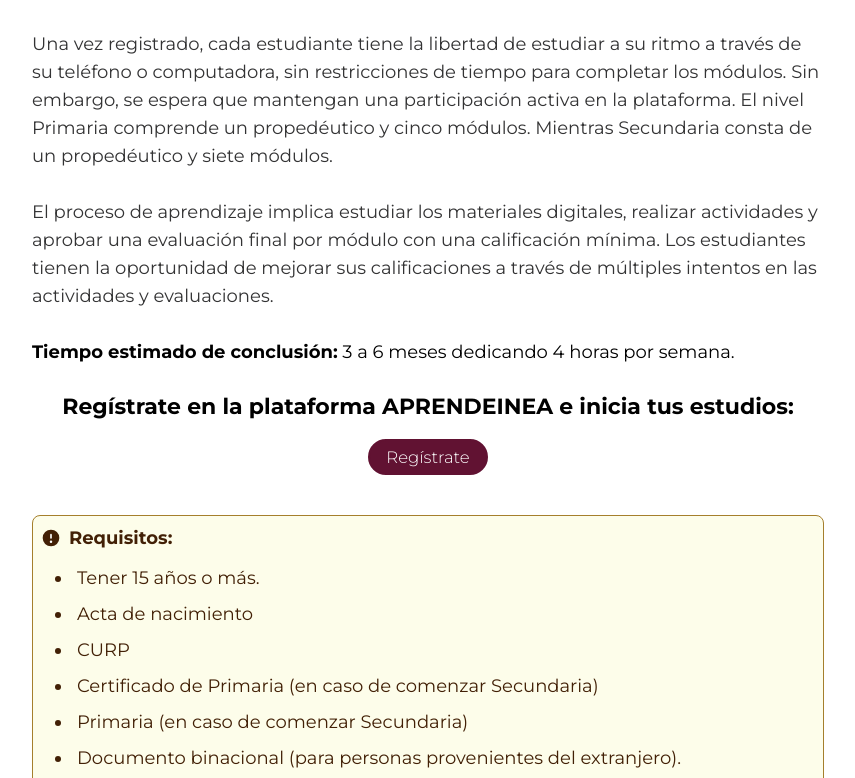
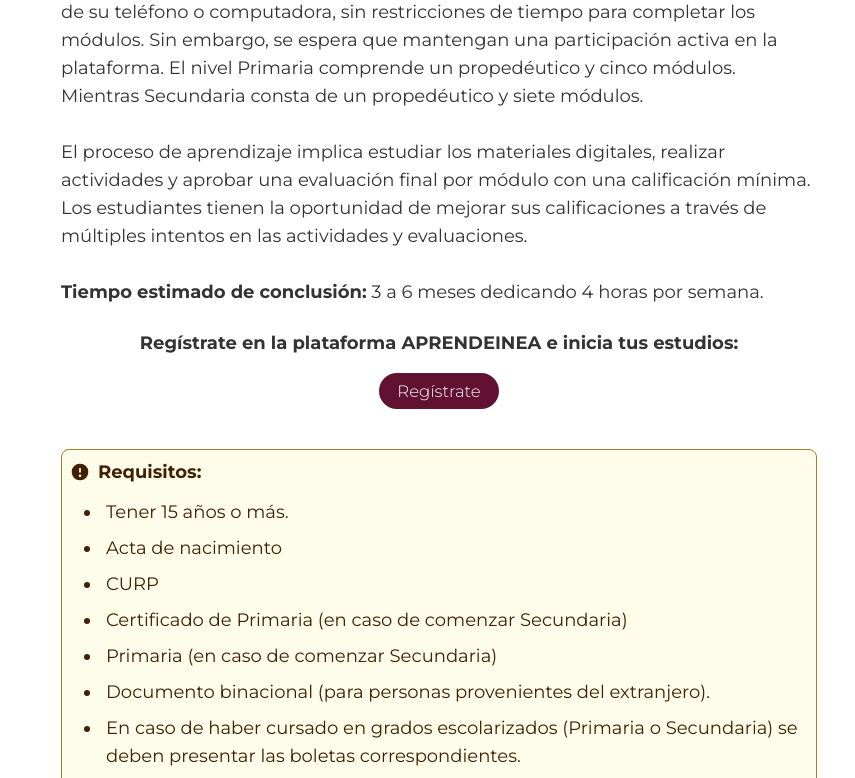
Before and after one commit to ineacdmx2024/inea-web, a Next.js app: page /oferta-educativa/enlinea in a window 1280 px wide. Shown: the part 760-1538 px from the top of the page, without its empty margins (8-863 px from the left). Built offline with nearby package versions, Linux system fonts and the light colour scheme; no server answers.

Commit message:
Ajustes en el diseño de Noticias Antiguas: margen superior y estructura del contenido

```diff
--- a/src/app/blog/noticias-antiguas/page.jsx
+++ b/src/app/blog/noticias-antiguas/page.jsx
@@ -4,7 +4,6 @@ import { useState, useEffect } from "react";
 import Image from "next/image";
 import Link from "next/link";
 import PagSec from "@/components/PlantillaPagSec"; // Nuevo componente importado
-import "./Noticias.css";
 
 const open_Sans = Open_Sans({
   weight: ["300", "400", "500", "700"],
@@ -37,7 +36,7 @@ function NoticiasAntiguas({ item }) {
     try {
       const response = await fetch(
         `https://inea-web-backend-cg20.onrender.com/api/blogs?populate=*&sort[0]=Fecha:desc&pagination[limit]=${noticiasPorPagina}&pagination[start]=${start}`
-
+        //`https://inea-web-backend.onrender.com/api/blogs?populate=*&sort[0]=Fecha:desc&pagination[limit]=${noticiasPorPagina}&pagination[start]=${start}`
       );
       const result = await response.json();
       setDatos(result.data);
@@ -97,9 +96,10 @@ function NoticiasAntiguas({ item }) {
   return (
     <main>
       <PagSec Enlaces={[]} mostrarCarrusel={false}> {/* Deshabilitamos el carrusel */}
-        <div className="mx-auto w-11/12 medida3:w-full arrow:w-11/12 tablet:w-[1140px] mt-[-10px] mb-0">
+        <div className="mx-auto w-11/12 medida3:w-4/5 md:w-[1142px] grid grid-cols-1 md:grid-cols-12 gap-4 items-start mt-0"> {/* Ajuste del margen superior */}
+          <div className="col-span-12 md:col-span-8">
             <h1
-            className={`${montserrat.className} text-4xl font-semibold text-[#333334] letras:text-[38px] mt-0 mb-4`}
+              className={`${montserrat.className} text-[38px] font-semibold text-[#333334] mb-5 leading-tight`}
             >
               Noticias antiguas
             </h1>
@@ -184,6 +184,7 @@ function NoticiasAntiguas({ item }) {
               </div>
             </div>
           </div>
+        </div>
       </PagSec>
     </main>
   );
--- a/src/app/oferta-educativa/que-modalidad-elijo/page.jsx
+++ b/src/app/oferta-educativa/que-modalidad-elijo/page.jsx
@@ -105,13 +105,13 @@ function Modalidad() {
                   >
                     <div className="flex items-center">
                       <svg
-                        className="flex-shrink-0 w-4 h-4 me-2"
+                        className="w-5 h-5 mr-2 text-yellow-950"
                         aria-hidden="true"
                         xmlns="http://www.w3.org/2000/svg"
                         fill="currentColor"
-                        viewBox="0 0 20 20"
+                        viewBox="0 0 24 24"
                       >
-                        <path d="M10 .5a9.5 9.5 9.5 0 1 0 9.5 9.5A9.51 9.51 0 0 0 10 .5ZM9.5 4a1.5 1.5 0 1 1 0 3 1.5 1.5 0 0 1 0-3ZM12 15H8a1 1 0 0 1 0-2h1v-3H8a1 1 0 0 1 0-2h2a1 1 0 0 1 1 1v4h1a1 1 0 0 1 0 2Z" />
+                        <path d="M12 2a10 10 0 1 0 10 10A10 10 0 0 0 12 2Zm0 15a1.5 1.5 0 1 1-1.5 1.5A1.5 1.5 0 0 1 12 17Zm1-4.5a1 1 0 0 1-2 0V7a1 1 0 0 1 2 0Z" />
                       </svg>
                       <span className="sr-only">Info</span>
                       <h3 className="text-lg font-medium">
@@ -195,13 +195,13 @@ function Modalidad() {
                   >
                     <div className="flex items-center">
                       <svg
-                        className="flex-shrink-0 w-4 h-4 me-2"
+                        className="w-5 h-5 mr-2 text-yellow-950"
                         aria-hidden="true"
                         xmlns="http://www.w3.org/2000/svg"
                         fill="currentColor"
-                        viewBox="0 0 20 20"
+                        viewBox="0 0 24 24"
                       >
-                        <path d="M10 .5a9.5 9.5 9.5 0 1 0 9.5 9.5A9.51 9.51 0 0 0 10 .5ZM9.5 4a1.5 1.5 0 1 1 0 3 1.5 1.5 0 0 1 0-3ZM12 15H8a1 1 0 0 1 0-2h1v-3H8a1 1 0 0 1 0-2h2a1 1 0 0 1 1 1v4h1a1 1 0 0 1 0 2Z" />
+                        <path d="M12 2a10 10 0 1 0 10 10A10 10 0 0 0 12 2Zm0 15a1.5 1.5 0 1 1-1.5 1.5A1.5 1.5 0 0 1 12 17Zm1-4.5a1 1 0 0 1-2 0V7a1 1 0 0 1 2 0Z" />
                       </svg>
                       <span className="sr-only">Info</span>
                       <h3 className="text-lg font-medium">
@@ -281,13 +281,13 @@ function Modalidad() {
                   >
                     <div className="flex items-center">
                       <svg
-                        className="flex-shrink-0 w-4 h-4 me-2"
+                        className="w-5 h-5 mr-2 text-yellow-950"
                         aria-hidden="true"
                         xmlns="http://www.w3.org/2000/svg"
                         fill="currentColor"
-                        viewBox="0 0 20 20"
+                        viewBox="0 0 24 24"
                       >
-                        <path d="M10 .5a9.5 9.5 9.5 0 1 0 9.5 9.5A9.51 9.51 0 0 0 10 .5ZM9.5 4a1.5 1.5 0 1 1 0 3 1.5 1.5 0 0 1 0-3ZM12 15H8a1 1 0 0 1 0-2h1v-3H8a1 1 0 0 1 0-2h2a1 1 0 0 1 1 1v4h1a1 1 0 0 1 0 2Z" />
+                        <path d="M12 2a10 10 0 1 0 10 10A10 10 0 0 0 12 2Zm0 15a1.5 1.5 0 1 1-1.5 1.5A1.5 1.5 0 0 1 12 17Zm1-4.5a1 1 0 0 1-2 0V7a1 1 0 0 1 2 0Z" />
                       </svg>
                       <span className="sr-only">Info</span>
                       <h3 className="text-lg font-medium">
@@ -359,13 +359,13 @@ function Modalidad() {
                   >
                     <div className="flex items-center">
                       <svg
-                        className="flex-shrink-0 w-4 h-4 me-2"
+                        className="w-5 h-5 mr-2 text-yellow-950"
                         aria-hidden="true"
                         xmlns="http://www.w3.org/2000/svg"
                         fill="currentColor"
-                        viewBox="0 0 20 20"
+                        viewBox="0 0 24 24"
                       >
-                        <path d="M10 .5a9.5 9.5 9.5 0 1 0 9.5 9.5A9.51 9.51 0 0 0 10 .5ZM9.5 4a1.5 1.5 0 1 1 0 3 1.5 1.5 0 0 1 0-3ZM12 15H8a1 1 0 0 1 0-2h1v-3H8a1 1 0 0 1 0-2h2a1 1 0 0 1 1 1v4h1a1 1 0 0 1 0 2Z" />
+                        <path d="M12 2a10 10 0 1 0 10 10A10 10 0 0 0 12 2Zm0 15a1.5 1.5 0 1 1-1.5 1.5A1.5 1.5 0 0 1 12 17Zm1-4.5a1 1 0 0 1-2 0V7a1 1 0 0 1 2 0Z" />
                       </svg>
                       <span className="sr-only">Info</span>
                       <h3 className="text-lg font-medium">
--- a/src/components/PlantillaPagModalidad.jsx
+++ b/src/components/PlantillaPagModalidad.jsx
@@ -90,7 +90,13 @@ function PagMod({ info }) {
         ))}
 
         {/* Tiempo estimado */}
-        <p className="mt-2 text-lg">
+        <p
+          className="mt-2 text-lg"
+          style={{
+            color: "#333334",
+            fontSize: "18px",
+          }}
+        >
           <strong>Tiempo estimado de conclusión:</strong> {info.time}
         </p>
         <br />
@@ -102,9 +108,10 @@ function PagMod({ info }) {
               <div key={index} className="mb-2">
                 <p
                   style={{
-                    fontSize: "22px",
+                    fontSize: "18px",
                     fontWeight: "bold",
                     textAlign: "center",
+                    color: "#333334",
                   }}
                   className="mb-4"
                 >
--- a/src/components/PlantillaPagSec.jsx
+++ b/src/components/PlantillaPagSec.jsx
@@ -13,23 +13,22 @@ const montserrat = Montserrat({
 
 function PagSec({ Enlaces, Titulo, Subtitulo, children, mostrarCarrusel = true }) {
   return (
-    <div className="mt-[10.5vh] overflow-x-hidden">
-      <div className="mx-auto w-full max-w-screen-xl px-4 sm:px-6 md:px-10 grid grid-cols-1 md:grid-cols-12 gap-6 items-start">
+    <div className="mt-[8vh]"> {/* Reducir el margen superior */}
+      <div className="mx-auto w-11/12 medida3:w-4/5 md:w-[1142px] grid grid-cols-1 md:grid-cols-12 gap-4 items-start">
 
         {/* Breadcrumb ajustado */}
-        <div className="col-span-12 md:col-start-1 md:col-span-8 mb-4">
+        <div className="col-span-12 md:col-start-1 md:col-span-8 mb-2 -mt-2">
           <Breadcrumb />
         </div>
 
-        {/* Contenido principal */}
-        <div className="col-span-12 md:col-span-8">
+        <div className="col-span-12 md:col-span-8 -mt-4"> {/* Ajuste del margen superior */}
           {Titulo && (
-            <h1 className="text-[38px] font-semibold text-[#333334] mb-5 leading-tight">
+            <h1 className={`${montserrat.className} text-[38px] font-semibold text-[#333334] mb-5 leading-tight`}>
               {Titulo}
             </h1>
           )}
           {Subtitulo && (
-            <h2 className="text-[27px] font-light text-[#333334] mb-4 leading-9">
+            <h2 className={`${montserrat.className} text-[27px] font-light text-[#333334] mb-4 leading-9`}>
               {Subtitulo}
             </h2>
           )}
@@ -37,8 +36,8 @@ function PagSec({ Enlaces, Titulo, Subtitulo, children, mostrarCarrusel = true }
         </div>
 
         {/* Enlaces laterales */}
-        <div className="hidden md:block md:col-span-4 self-start md:pl-4">
-          <div className="flex flex-col gap-6">
+        <div className="hidden md:block md:col-span-4 self-start">
+          <div className="flex flex-col">
             {Enlaces.map((enlace) => (
               <Card
                 key={enlace.title}
@@ -52,9 +51,9 @@ function PagSec({ Enlaces, Titulo, Subtitulo, children, mostrarCarrusel = true }
           </div>
         </div>
 
-        {/* Carrusel en móviles */}
+        {/* Carrusel de Cards (visible en pantallas pequeñas) */}
         {mostrarCarrusel && (
-          <div className="md:hidden col-span-12 w-full">
+          <div className="md:hidden w-full">
             <CarouselEL cards={Enlaces} />
           </div>
         )}
@@ -63,5 +62,4 @@ function PagSec({ Enlaces, Titulo, Subtitulo, children, mostrarCarrusel = true }
   );
 }
 
-
 export default PagSec;
```
Lines whose indentation alone changed are shown as unchanged.
